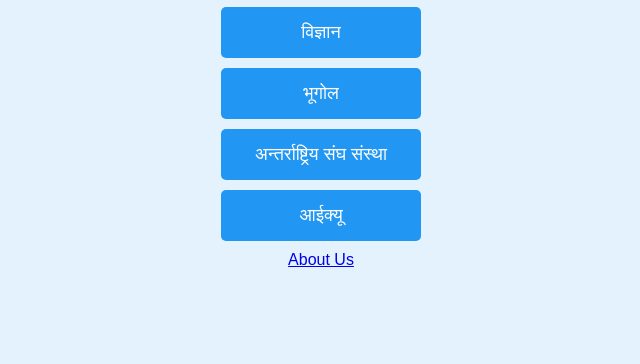
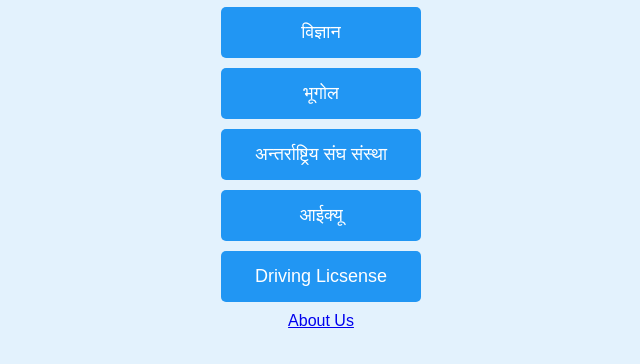
Before and after one commit to Bhupendrawasti123/LoksewaMCQ, a plain HTML site: page index.html in a window 1280 px wide. Shown: the part 154-518 px from the top of the page, without its empty margins (319-959 px from the left). Drawn offline with Linux system fonts and the light colour scheme.

Commit message:
Update index.html

```diff
--- a/index.html
+++ b/index.html
@@ -13,6 +13,7 @@
             <button class="subject-btn" onclick="startQuiz('geography')">भूगोल</button>
             <button class="subject-btn" onclick="startQuiz('intorg')">अन्तर्राष्ट्रिय संघ संस्था</button>
             <button class="subject-btn" onclick="startQuiz('iq')">आईक्यू</button>
+            <button class="subject-btn" onclick="startQuiz('drivinglicense')">Driving Licsense</button>
         </div>
         <a href="about.html" class="about-link">About Us</a>
     </div>
```
